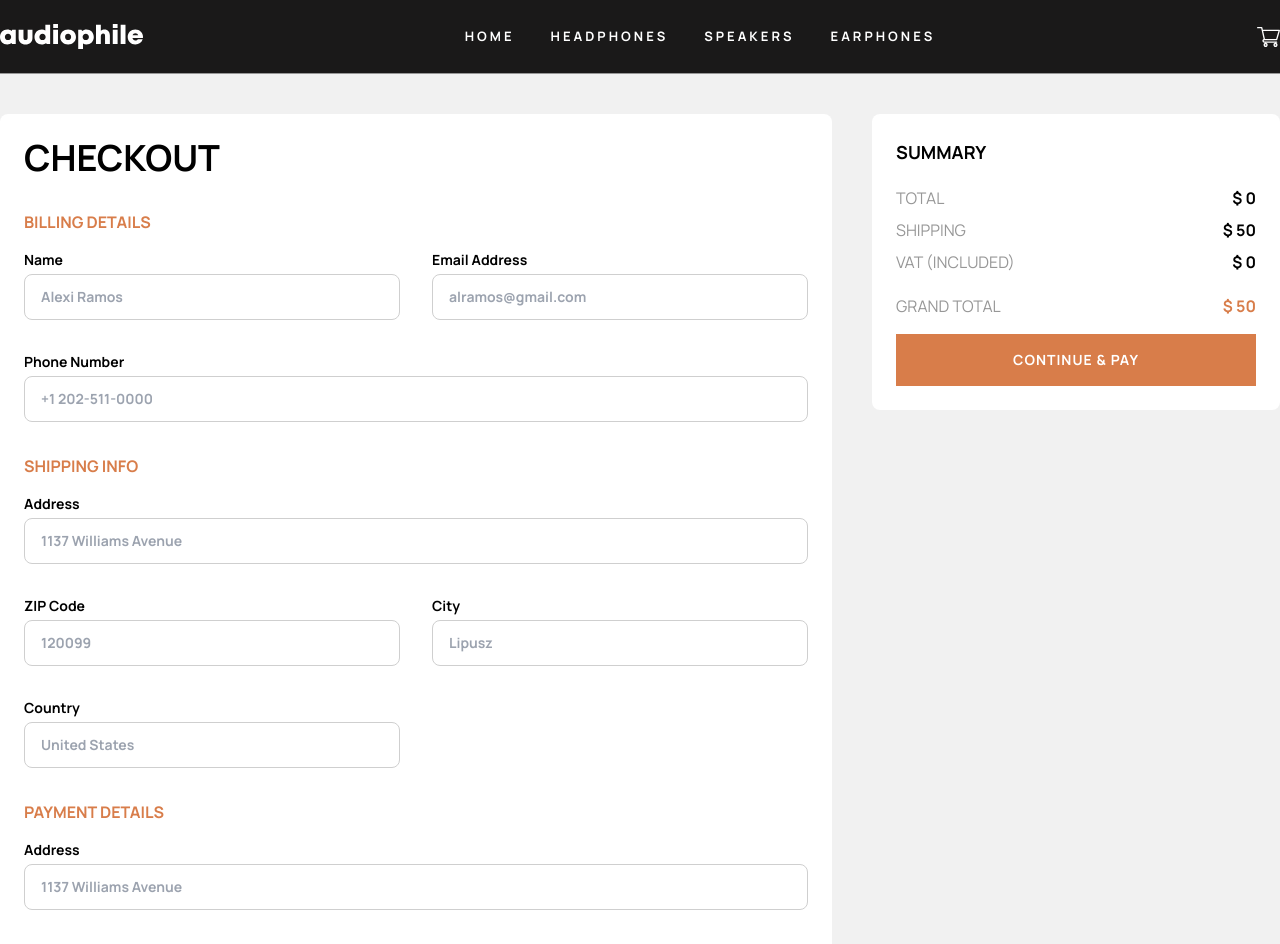
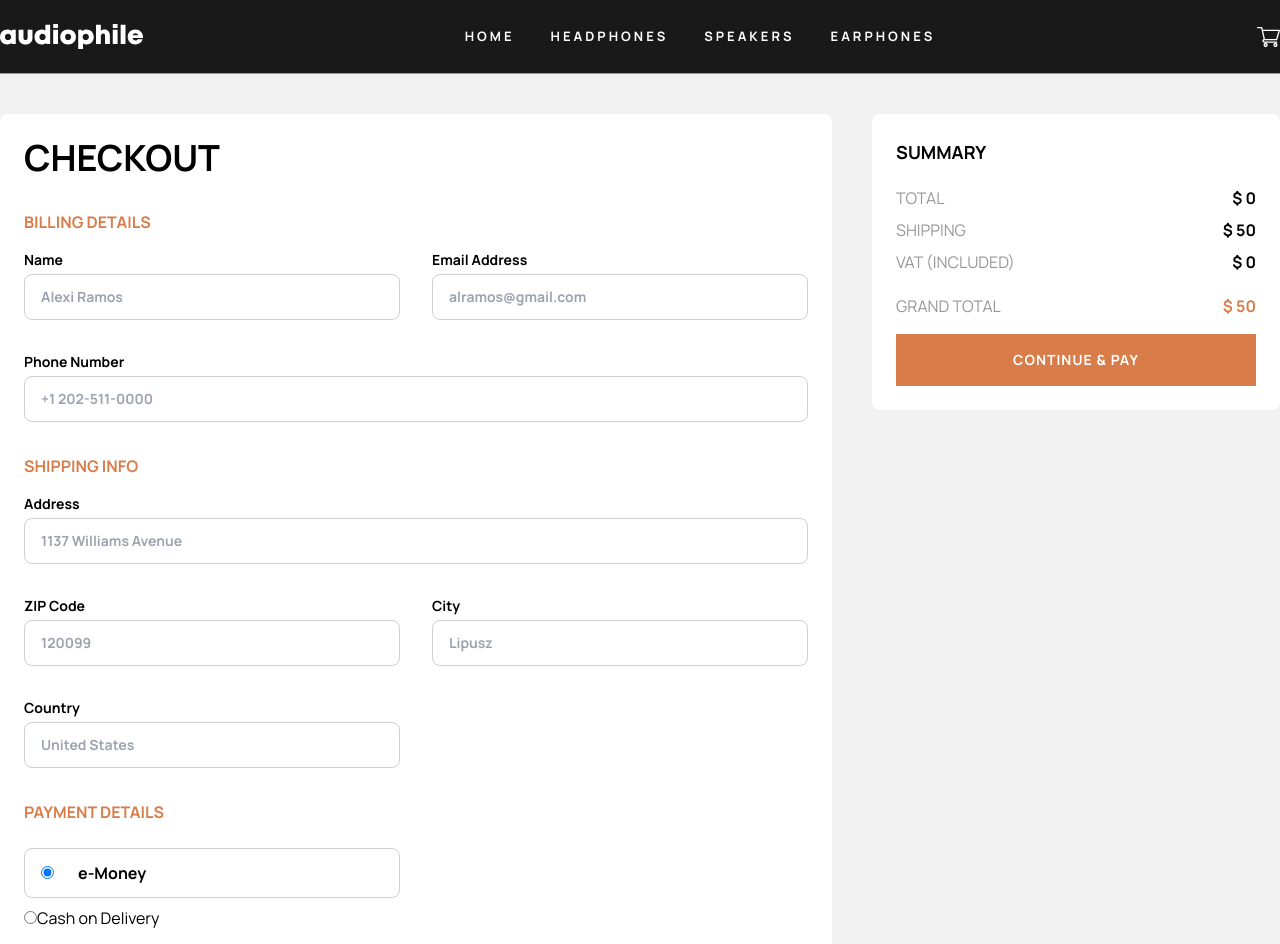
Before and after one commit to ArturDBW/audiophileShop, a React (Vite) app: page /checkout in a window 1280 px wide. Shown: the top 944 px of the page. Built offline with nearby package versions, Linux system fonts and the light colour scheme.

Commit message:
add radioButton elements

```diff
--- a/src/components/PaymentDetails.jsx
+++ b/src/components/PaymentDetails.jsx
@@ -1,10 +1,44 @@
+import { useState } from "react";
+
 export const PaymentDetails = () => {
-  const inputStyles = `rounded-lg border border-[#CFCFCF] px-4 py-3 text-sm font-bold outline-[#D87D4A]`;
+  // const inputStyles = `rounded-lg border border-[#CFCFCF] px-4 py-3 text-sm font-bold outline-[#D87D4A]`;
+
+  const [selectedPayment, setSelectedPayment] = useState("eMoney");
+  const handleOptionChange = (event) => {
+    setSelectedPayment(event.target.value);
+  };
+
   return (
     <div>
       <h3 className="mb-4 mt-8 font-bold text-[#D87D4A]">PAYMENT DETAILS</h3>
-      <div className="grid grid-cols-2 gap-8">
-        <form className="col-span-full flex flex-col">
+      <div className="grid grid-cols-2 gap-8 ">
+        <form className="flex flex-col">
+          <label className="my-2 rounded-lg border border-[#CFCFCF] px-4 py-3">
+            <input
+              type="radio"
+              value="eMoney"
+              checked={selectedPayment === "eMoney"}
+              onChange={handleOptionChange}
+            />
+            <span className="px-6 py-4 font-bold">e-Money</span>
+          </label>
+          <label>
+            <input
+              type="radio"
+              value="Cash"
+              checked={selectedPayment === "Cash"}
+              onChange={handleOptionChange}
+            />
+            <span>Cash on Delivery</span>
+          </label>
+        </form>
+      </div>
+    </div>
+  );
+};
+
+{
+  /* <form className="col-span-full flex flex-col">
           <span className="mb-1 text-sm font-bold text-black">Address</span>
           <input
             type="text"
@@ -15,8 +49,5 @@ export const PaymentDetails = () => {
         <form className="flex flex-col">
           <span className="mb-1 text-sm font-bold text-black">ZIP Code</span>
           <input type="text" placeholder="120091" className={inputStyles} />
-        </form>
-      </div>
-    </div>
-  );
-};
+        </form> */
+}
```
